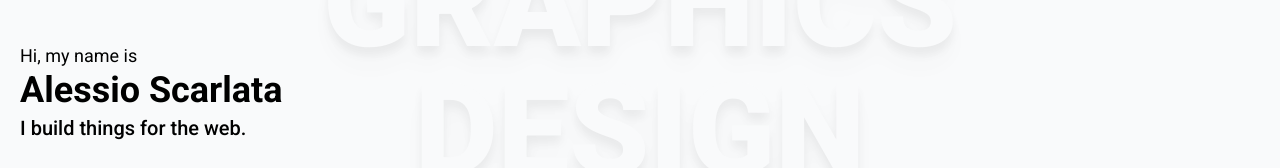
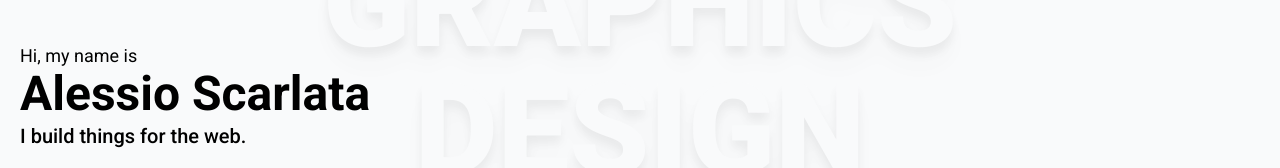
Before and after one commit to xScafu/portfolio-site-react, a React (Vite) app: page / in a window 1280 px wide. Shown: the part 154-322 px from the top of the page. Built offline with nearby package versions, Linux system fonts and the light colour scheme.

Commit message:
Update Presentation.jsx

```diff
--- a/src/components/Presentation.jsx
+++ b/src/components/Presentation.jsx
@@ -54,7 +54,7 @@ export default function Presentation() {
         <motion.h3 variants={popUp} className="text-lg font-normal">
           <span>Hi</span>, my name is
         </motion.h3>
-        <motion.h1 variants={popUp} className="text-4xl font-semibold">
+        <motion.h1 variants={popUp} className="text-5xl font-semibold">
           Alessio Scarlata
         </motion.h1>
         <motion.h2 variants={popUp} className="text-xl mt-1 font-medium">
```
